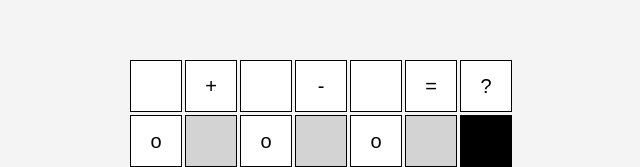
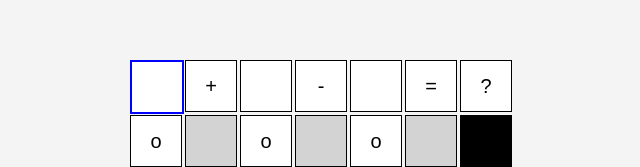
Before and after one commit to PeterScholl/Rechenquadrate, a plain HTML site: page rechenquadrat.html in a window 1280 px wide. Shown: the part 158-325 px from the top of the page, 320-960 px from the left. Drawn offline with Linux system fonts and the light colour scheme.

Commit message:
Webseite grid Update in html funktioniert

```diff
--- a/rechenquadrat.html
+++ b/rechenquadrat.html
@@ -36,13 +36,8 @@
         .black-cell {
             background-color: black;
         }
-        .input-cell input {
-            width: 100%;
-            height: 100%;
-            text-align: center;
-            font-size: 20px;
-            border: none;
-            background: transparent;
+        .focused {
+            border: 2px solid blue;
         }
         .small-grid {
             display: grid;
@@ -70,18 +65,34 @@
             ['r', 'b', 'r', 'b', 'r', 'b', 'b']
         ];
 
+        let inputValues = Array(9).fill("");
+        let numberCells = [];
+        let focusedIndex = 0;
+
+        function updateGrid() {
+            //console.log("Updating grid. Focused index:", focusedIndex);
+            grid.innerHTML = "";
+            numberCells = [];
+            let index = 0;
             layout.forEach(row => {
                 row.forEach(cell => {
                     let div = document.createElement("div");
                     div.classList.add("cell");
 
                     if (cell === 'n') {
-                    div.classList.add("input-cell");
-                    let input = document.createElement("input");
-                    input.setAttribute("maxlength", "9");
-                    input.addEventListener("input", function() {
-                        let value = input.value;
-                        if (value.length > 1) {
+                        let value = inputValues[index] || "";
+                        div.dataset.index = index;
+                        numberCells.push(div);
+                        //div.addEventListener("click", () => setFocus(index));
+                        div.addEventListener("click", ((idx) => () => setFocus(idx))(index));
+
+                        if (index === focusedIndex) {
+                            div.classList.add("focused");
+                        }
+
+                        if (value.length === 1) {
+                            div.textContent = value;
+                        } else if (value.length > 1) {
                             let smallGrid = document.createElement("div");
                             smallGrid.classList.add("small-grid");
                             for (let i = 1; i <= 9; i++) {
@@ -89,14 +100,9 @@
                                 smallCell.textContent = value.includes(i.toString()) ? i : "";
                                 smallGrid.appendChild(smallCell);
                             }
-                            div.innerHTML = "";
                             div.appendChild(smallGrid);
-                        } else {
-                            div.innerHTML = "";
-                            div.appendChild(input);
                         }
-                    });
-                    div.appendChild(input);
+                        index++;
                     } else if (cell === 'r') {
                         div.textContent = '?';
                     } else if (cell === 'g') {
@@ -106,10 +112,36 @@
                     } else {
                         div.textContent = cell;
                     }
-
                     grid.appendChild(div);
                 });
             });
+        }
+
+        function setFocus(index) {
+            //console.log("Setting focus to:", index);
+            focusedIndex = index;
+            updateGrid();
+        }
+
+        document.addEventListener("keydown", (event) => {
+            if (focusedIndex === null) return;
+
+            console.log("Key pressed:", event.key);
+            let currentValues = inputValues[focusedIndex] || "";
+
+            if (event.key >= '1' && event.key <= '9') {
+                if (currentValues.includes(event.key)) {
+                    inputValues[focusedIndex] = currentValues.replace(event.key, "");
+                } else {
+                    inputValues[focusedIndex] += event.key;
+                }
+            } else if (event.key === "Backspace") {
+                inputValues[focusedIndex] = "";
+            }
+            updateGrid();
+        });
+
+        updateGrid();
     </script>
 </body>
 </html>
```
Lines whose indentation alone changed are shown as unchanged.
